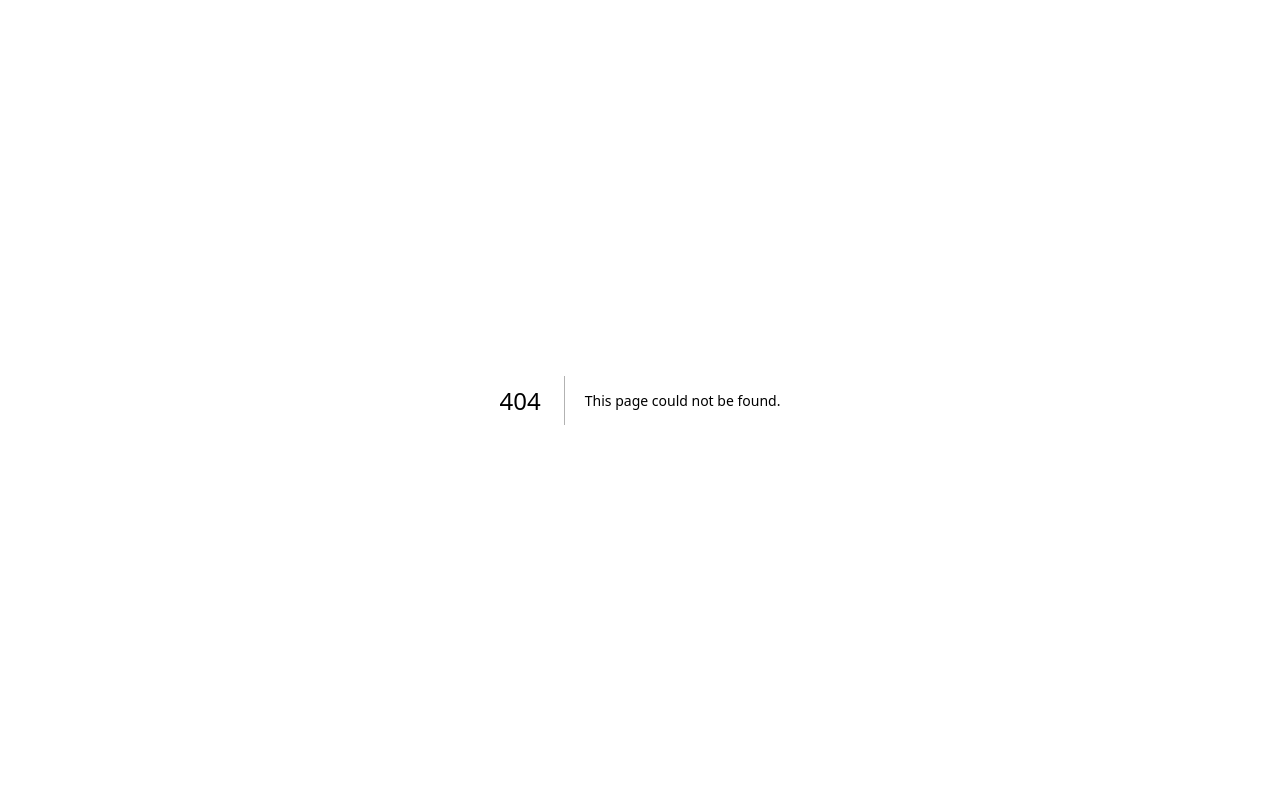
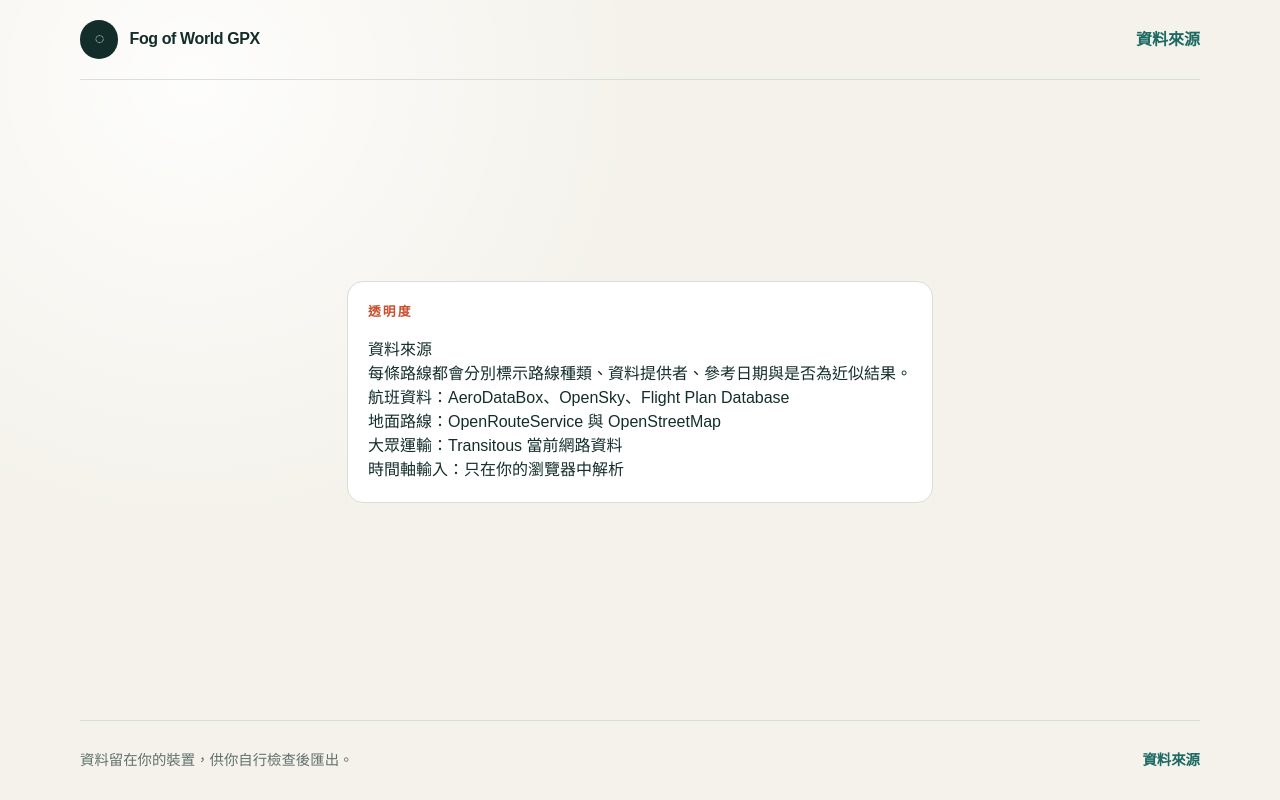
Before and after one commit to jing-0331/fog-of-world-tool, a Next.js app: page /data-sources in a window 1280 px wide. Before the commit this address had no page. Built offline with nearby package versions, Linux system fonts and the light colour scheme.

Commit message:
feat: add Traditional Chinese application shell

```diff
--- /dev/null
+++ b/src/app/data-sources/page.tsx
@@ -0,0 +1,19 @@
+export default function DataSourcesPage() {
+  return (
+    <main className="page-shell">
+      <article className="panel">
+        <p className="eyebrow">透明度</p>
+        <h1>資料來源</h1>
+        <p>
+          每條路線都會分別標示路線種類、資料提供者、參考日期與是否為近似結果。
+        </p>
+        <ul>
+          <li>航班資料：AeroDataBox、OpenSky、Flight Plan Database</li>
+          <li>地面路線：OpenRouteService 與 OpenStreetMap</li>
+          <li>大眾運輸：Transitous 當前網路資料</li>
+          <li>時間軸輸入：只在你的瀏覽器中解析</li>
+        </ul>
+      </article>
+    </main>
+  );
+}
--- a/src/app/globals.css
+++ b/src/app/globals.css
@@ -1,26 +1,265 @@
 @import "tailwindcss";
 
 :root {
-  --background: #ffffff;
-  --foreground: #171717;
+  --background: #f4f2eb;
+  --surface: #fffdf7;
+  --surface-strong: #ffffff;
+  --foreground: #132e2a;
+  --muted: #62716d;
+  --line: #d8ded8;
+  --accent: #ea6b45;
+  --accent-strong: #c94f2d;
+  --teal: #1c6a62;
+  --teal-pale: #dcece7;
+  --warning: #8c5a13;
 }
 
 @theme inline {
   --color-background: var(--background);
   --color-foreground: var(--foreground);
-  --font-sans: Arial, Helvetica, sans-serif;
+  --font-sans: Arial, "Noto Sans TC", "Microsoft JhengHei", sans-serif;
   --font-mono: "SFMono-Regular", Consolas, "Liberation Mono", monospace;
 }
 
-@media (prefers-color-scheme: dark) {
-  :root {
-    --background: #0a0a0a;
-    --foreground: #ededed;
-  }
+* {
+  box-sizing: border-box;
+}
+
+html {
+  background: var(--background);
 }
 
 body {
-  background: var(--background);
+  min-height: 100%;
+  margin: 0;
+  background:
+    radial-gradient(circle at 15% 10%, rgb(255 255 255 / 85%), transparent 28rem),
+    var(--background);
   color: var(--foreground);
-  font-family: Arial, Helvetica, sans-serif;
+  font-family: Arial, "Noto Sans TC", "Microsoft JhengHei", sans-serif;
 }
+
+a {
+  color: inherit;
+}
+
+button,
+input,
+select {
+  font: inherit;
+}
+
+:focus-visible {
+  outline: 3px solid color-mix(in srgb, var(--accent) 65%, white);
+  outline-offset: 3px;
+}
+
+.app-header,
+.site-footer {
+  display: flex;
+  align-items: center;
+  justify-content: space-between;
+  width: min(1120px, calc(100% - 2rem));
+  margin-inline: auto;
+}
+
+.app-header {
+  min-height: 5rem;
+  border-bottom: 1px solid var(--line);
+}
+
+.brand-link {
+  display: inline-flex;
+  gap: 0.7rem;
+  align-items: center;
+  text-decoration: none;
+  font-weight: 800;
+  letter-spacing: -0.025em;
+}
+
+.brand-mark {
+  display: grid;
+  width: 2.4rem;
+  height: 2.4rem;
+  place-items: center;
+  border-radius: 50%;
+  background: var(--foreground);
+  color: white;
+}
+
+.header-link,
+.site-footer a,
+.privacy-note a {
+  color: var(--teal);
+  font-weight: 700;
+  text-underline-offset: 0.25rem;
+}
+
+.page-shell {
+  display: grid;
+  min-height: calc(100vh - 10rem);
+  place-items: center;
+  padding: 4rem 1rem 5rem;
+}
+
+.hero-panel {
+  width: min(960px, 100%);
+}
+
+.eyebrow {
+  margin: 0 0 1rem;
+  color: var(--accent-strong);
+  font-size: 0.8rem;
+  font-weight: 800;
+  letter-spacing: 0.16em;
+  text-transform: uppercase;
+}
+
+.hero-panel h1 {
+  max-width: 13ch;
+  margin: 0;
+  font-size: clamp(2.5rem, 7vw, 5.5rem);
+  font-weight: 850;
+  letter-spacing: -0.065em;
+  line-height: 0.98;
+}
+
+.hero-copy {
+  max-width: 42rem;
+  margin: 1.75rem 0 0;
+  color: var(--muted);
+  font-size: clamp(1rem, 2vw, 1.25rem);
+  line-height: 1.75;
+}
+
+.choice-grid {
+  display: grid;
+  grid-template-columns: repeat(2, minmax(0, 1fr));
+  gap: 1rem;
+  margin-top: 3rem;
+}
+
+.choice-card {
+  display: grid;
+  min-height: 17rem;
+  grid-template-rows: auto 1fr auto;
+  padding: 1.75rem;
+  overflow: hidden;
+  border: 1px solid var(--line);
+  border-radius: 1.5rem;
+  background: var(--surface-strong);
+  box-shadow: 0 1rem 3rem rgb(19 46 42 / 7%);
+  text-decoration: none;
+  transition:
+    border-color 160ms ease,
+    transform 160ms ease,
+    box-shadow 160ms ease;
+}
+
+.choice-card:hover {
+  border-color: var(--teal);
+  box-shadow: 0 1.2rem 3.4rem rgb(19 46 42 / 12%);
+  transform: translateY(-3px);
+}
+
+.choice-icon {
+  display: grid;
+  width: 3rem;
+  height: 3rem;
+  place-items: center;
+  border-radius: 1rem;
+  background: var(--teal-pale);
+  color: var(--teal);
+  font-size: 1.4rem;
+}
+
+.choice-card h2 {
+  align-self: end;
+  margin: 2.5rem 0 0.4rem;
+  font-size: 2rem;
+  letter-spacing: -0.04em;
+}
+
+.choice-card p {
+  margin: 0;
+  color: var(--muted);
+  line-height: 1.65;
+}
+
+.choice-arrow {
+  margin-top: 1.5rem;
+  color: var(--accent-strong);
+  font-size: 1.4rem;
+  font-weight: 800;
+}
+
+.privacy-note {
+  display: flex;
+  flex-wrap: wrap;
+  gap: 0.5rem;
+  align-items: center;
+  margin: 1.5rem 0 0;
+  color: var(--muted);
+  font-size: 0.9rem;
+}
+
+.site-footer {
+  min-height: 5rem;
+  border-top: 1px solid var(--line);
+  color: var(--muted);
+  font-size: 0.9rem;
+}
+
+.badge-row {
+  display: flex;
+  flex-wrap: wrap;
+  gap: 0.45rem;
+}
+
+.source-badge {
+  display: inline-flex;
+  flex-wrap: wrap;
+  gap: 0.35rem;
+  align-items: center;
+}
+
+.badge-pill {
+  padding: 0.32rem 0.58rem;
+  border: 1px solid var(--line);
+  border-radius: 999px;
+  background: var(--surface);
+  color: var(--foreground);
+  font-size: 0.75rem;
+  font-weight: 750;
+}
+
+.badge-pill[data-tone="source"] {
+  border-color: color-mix(in srgb, var(--teal) 28%, white);
+  background: var(--teal-pale);
+  color: var(--teal);
+}
+
+.badge-pill[data-tone="approximate"] {
+  border-color: #ead3a7;
+  background: #fff4d8;
+  color: var(--warning);
+}
+
+.panel {
+  padding: 1.25rem;
+  border: 1px solid var(--line);
+  border-radius: 1rem;
+  background: var(--surface-strong);
+}
+
+@media (max-width: 700px) {
+  .choice-grid {
+    grid-template-columns: 1fr;
+  }
+
+  .site-footer {
+    align-items: flex-start;
+    flex-direction: column;
+    justify-content: center;
+  }
+}
--- a/src/app/layout.tsx
+++ b/src/app/layout.tsx
@@ -1,9 +1,13 @@
 import type { Metadata } from "next";
+import Link from "next/link";
+
+import { AppHeader } from "@/components/app-header";
+
 import "./globals.css";
 
 export const metadata: Metadata = {
-  title: "Create Next App",
-  description: "Generated by create next app",
+  title: "Fog of World GPX 工具",
+  description: "在本機將航班與 Google 時間軸轉換為具來源紀錄的 GPX。",
 };
 
 export default function RootLayout({
@@ -13,7 +17,14 @@
 }>) {
   return (
     <html lang="zh-Hant" className="h-full antialiased">
-      <body className="min-h-full flex flex-col">{children}</body>
+      <body>
+        <AppHeader />
+        {children}
+        <footer className="site-footer">
+          <p>資料留在你的裝置，供你自行檢查後匯出。</p>
+          <Link href="/data-sources">資料來源</Link>
+        </footer>
+      </body>
     </html>
   );
 }
--- a/src/app/page.tsx
+++ b/src/app/page.tsx
@@ -1,65 +1,36 @@
-import Image from "next/image";
+import Link from "next/link";
+
+import { HomeChoiceCard } from "@/components/home-choice-card";
 
 export default function Home() {
   return (
-    <div className="flex flex-col flex-1 items-center justify-center bg-zinc-50 font-sans dark:bg-black">
-      <main className="flex flex-1 w-full max-w-3xl flex-col items-center justify-between py-32 px-16 bg-white dark:bg-black sm:items-start">
-        <Image
-          className="dark:invert"
-          src="/next.svg"
-          alt="Next.js logo"
-          width={100}
-          height={20}
-          priority
-        />
-        <div className="flex flex-col items-center gap-6 text-center sm:items-start sm:text-left">
-          <h1 className="max-w-xs text-3xl font-semibold leading-10 tracking-tight text-black dark:text-zinc-50">
-            To get started, edit the page.tsx file.
-          </h1>
-          <p className="max-w-md text-lg leading-8 text-zinc-600 dark:text-zinc-400">
-            Looking for a starting point or more instructions? Head over to{" "}
-            <a
-              href="https://vercel.com/templates?framework=next.js&utm_source=create-next-app&utm_medium=appdir-template-tw&utm_campaign=create-next-app"
-              className="font-medium text-zinc-950 dark:text-zinc-50"
-            >
-              Templates
-            </a>{" "}
-            or the{" "}
-            <a
-              href="https://nextjs.org/learn?utm_source=create-next-app&utm_medium=appdir-template-tw&utm_campaign=create-next-app"
-              className="font-medium text-zinc-950 dark:text-zinc-50"
-            >
-              Learning
-            </a>{" "}
-            center.
-          </p>
+    <main className="page-shell">
+      <section className="hero-panel" aria-labelledby="home-title">
+        <p className="eyebrow">Local-first GPX 工具</p>
+        <h1 id="home-title">把你的旅程帶進 Fog of World</h1>
+        <p className="hero-copy">
+          選擇資料類型。原始時間軸留在瀏覽器內，產生的路線會清楚標示來源與近似狀態。
+        </p>
+        <div className="choice-grid">
+          <HomeChoiceCard
+            href="/flight"
+            title="航班"
+            description="確認一個或多個航班，依可用來源還原路線並匯出 GPX。"
+            icon="✈"
+          />
+          <HomeChoiceCard
+            href="/timeline"
+            title="時間軸"
+            description="在本機解析 Google 匯出資料，修補稀疏路段並保留來源紀錄。"
+            icon="⌁"
+          />
         </div>
-        <div className="flex flex-col gap-4 text-base font-medium sm:flex-row">
-          <a
-            className="flex h-12 w-full items-center justify-center gap-2 rounded-full bg-foreground px-5 text-background transition-colors hover:bg-[#383838] dark:hover:bg-[#ccc] md:w-[158px]"
-            href="https://vercel.com/new?utm_source=create-next-app&utm_medium=appdir-template-tw&utm_campaign=create-next-app"
-            target="_blank"
-            rel="noopener noreferrer"
-          >
-            <Image
-              className="dark:invert"
-              src="/vercel.svg"
-              alt="Vercel logomark"
-              width={16}
-              height={16}
-            />
-            Deploy Now
-          </a>
-          <a
-            className="flex h-12 w-full items-center justify-center rounded-full border border-solid border-black/[.08] px-5 transition-colors hover:border-transparent hover:bg-black/[.04] dark:border-white/[.145] dark:hover:bg-[#1a1a1a] md:w-[158px]"
-            href="https://nextjs.org/docs?utm_source=create-next-app&utm_medium=appdir-template-tw&utm_campaign=create-next-app"
-            target="_blank"
-            rel="noopener noreferrer"
-          >
-            Documentation
-          </a>
-        </div>
-      </main>
-    </div>
+        <p className="privacy-note">
+          <span aria-hidden="true">◉</span>
+          不含地圖、分析追蹤或原始檔上傳。
+          <Link href="/data-sources">資料來源</Link>
+        </p>
+      </section>
+    </main>
   );
 }
--- /dev/null
+++ b/src/components/app-header.tsx
@@ -0,0 +1,19 @@
+import Link from "next/link";
+
+export function AppHeader() {
+  return (
+    <header className="app-header">
+      <Link className="brand-link" href="/">
+        <span className="brand-mark" aria-hidden="true">
+          ◌
+        </span>
+        <span>Fog of World GPX</span>
+      </Link>
+      <nav aria-label="主要導覽">
+        <Link className="header-link" href="/data-sources">
+          資料來源
+        </Link>
+      </nav>
+    </header>
+  );
+}
--- /dev/null
+++ b/src/components/home-choice-card.tsx
@@ -0,0 +1,30 @@
+import Link from "next/link";
+
+interface HomeChoiceCardProps {
+  href: string;
+  title: string;
+  description: string;
+  icon: string;
+}
+
+export function HomeChoiceCard({
+  href,
+  title,
+  description,
+  icon,
+}: HomeChoiceCardProps) {
+  return (
+    <Link className="choice-card" href={href} aria-label={title}>
+      <span className="choice-icon" aria-hidden="true">
+        {icon}
+      </span>
+      <span>
+        <h2>{title}</h2>
+        <p>{description}</p>
+      </span>
+      <span className="choice-arrow" aria-hidden="true">
+        →
+      </span>
+    </Link>
+  );
+}
```
Also changed, not shown: src/components/download-card.tsx (added, +26 -0 lines), src/components/progress-panel.tsx (added, +27 -0 lines), src/components/source-badge.tsx (added, +40 -0 lines), 2 other files (tests, documents, lock files or other folders).
